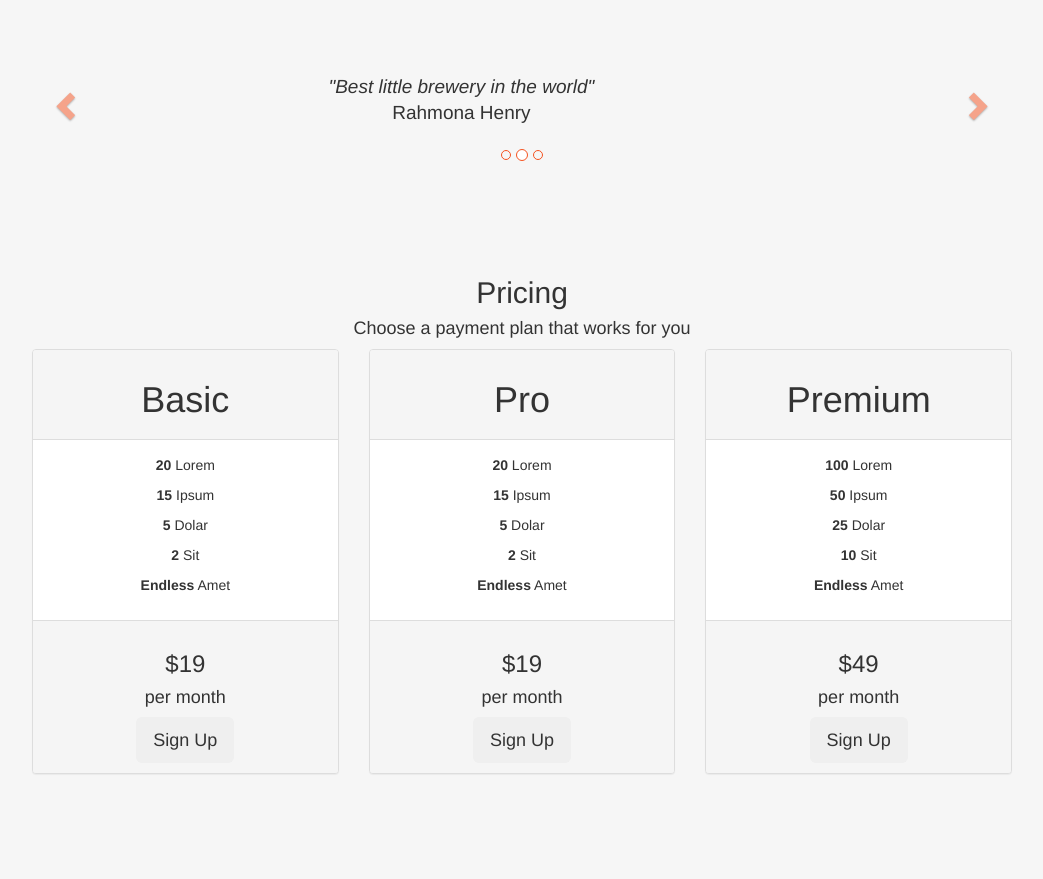
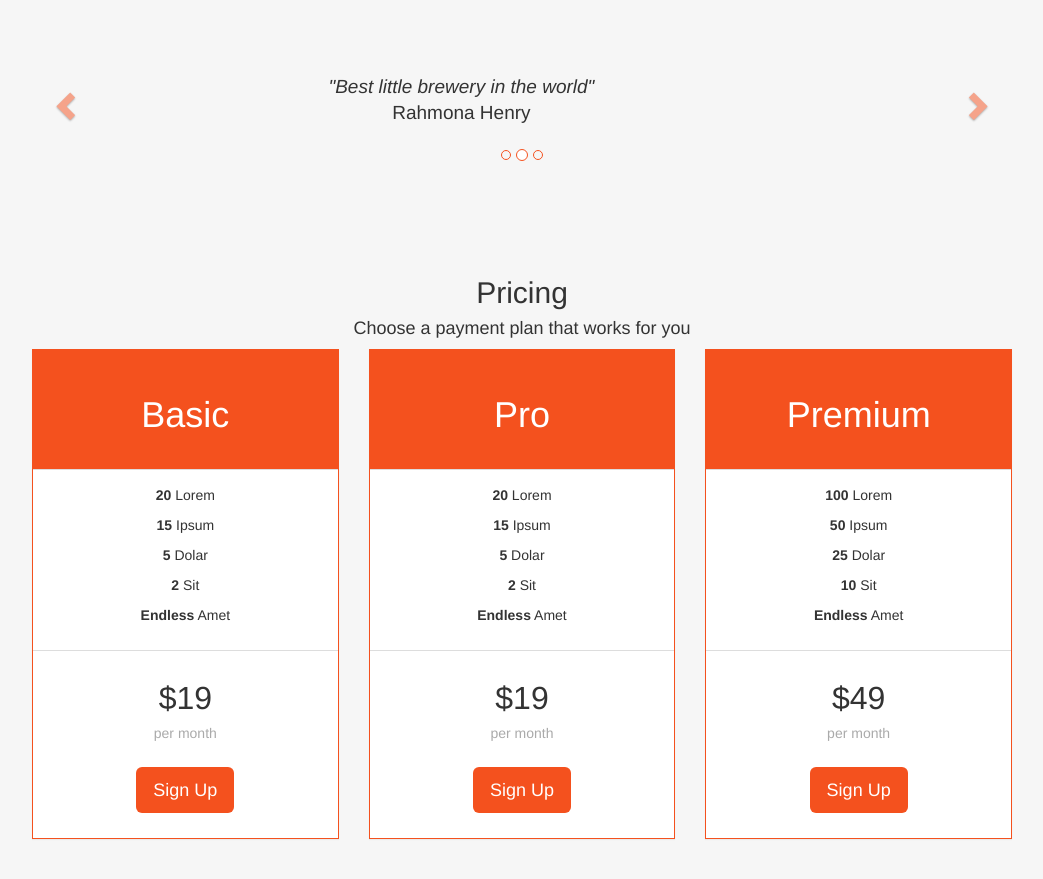
Before and after one commit to rahmona-henry/company, a website: page client/index.html in a window 1280 px wide. Shown: the part 2086-2965 px from the top of the page, without its empty margins (118-1161 px from the left). Drawn offline with nearby package versions, Linux system fonts and the light colour scheme.

Commit message:
add styling to pricing

```diff
--- a/client/main.css
+++ b/client/main.css
@@ -66,3 +66,50 @@ background-color: #f6f6f6;
 item span {
   font-style:normal;
 }
+
+.panel {
+  border: 1px solid #f4511e;
+  border-radius: 0;
+  transition: box-shadow 0.5s;
+}
+
+.panel:hover {
+  box-shadow: 5px 0px 40px rgba(0,0,0,.2);
+}
+
+
+.panel-footer .btn:hover {
+  border:1px solid #f4511e;
+  background-color: #fff !important;
+  color: #f4511e;
+}
+
+.panel-heading {
+  color: #fff !important;
+  background-color: #f4511e !important;
+  padding: 25px;
+  border-bottom: 1px solid transparent;
+  border-top-left-radius: 0px;
+  border-top-right-radius: 0px;
+  border-bottom-left-radius: 0px;
+  border-bottom-right-radius: 0px;
+}
+
+.panel-footer {
+  background-color: #fff !important;
+}
+
+.panel-footer h3 {
+  font-size: 32px;
+}
+
+.panel-footer h4 {
+  color: #aaa;
+  font-size: 14px;
+}
+
+.panel-footer .btn {
+  margin: 15px 0;
+  background-color: #f4511e;
+  color: #fff;
+}
```
Also changed, not shown: client/index.html (+9 -0 lines).
